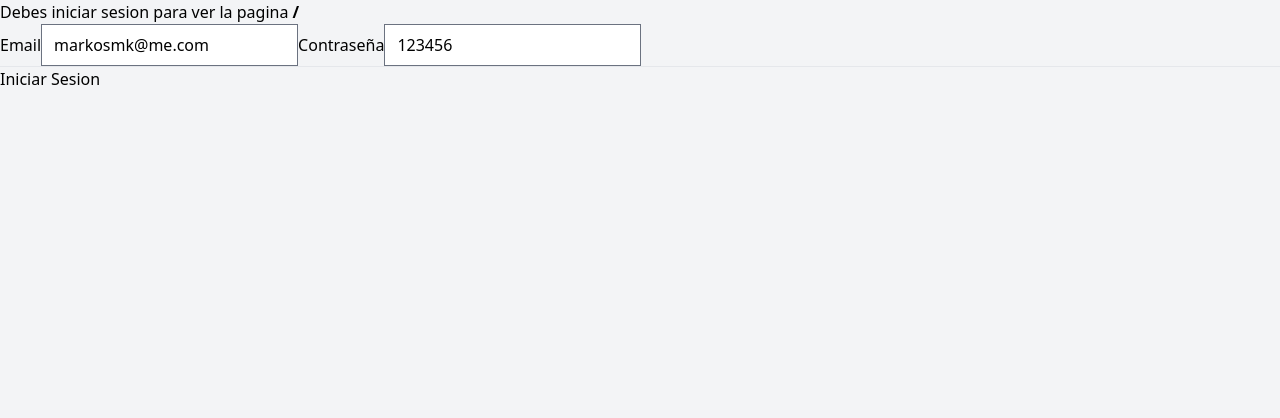
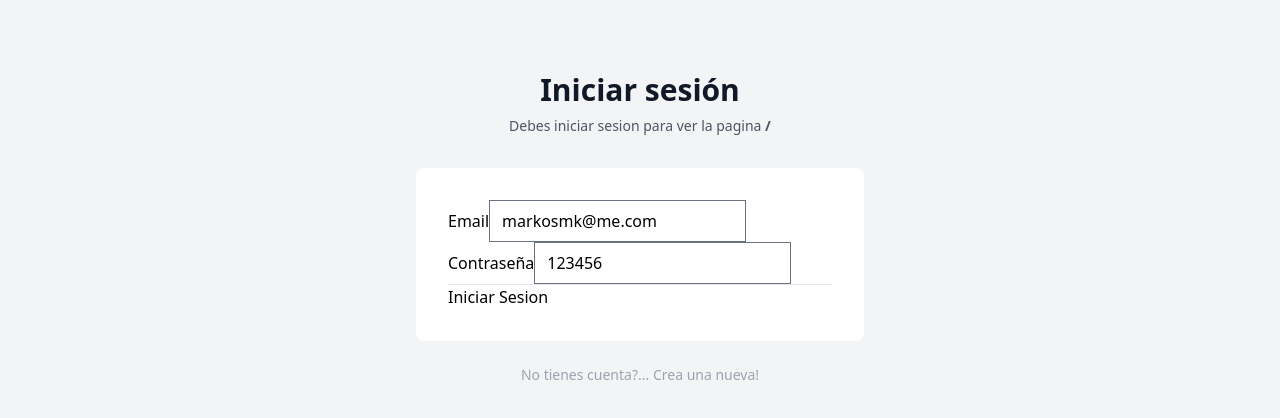
Before and after one commit to markosmk/alk-chall-fullstack, a React (Create React App) app in the folder frontend/: page /login in a window 1280 px wide. Shown: the top 418 px of the page. Built offline with nearby package versions, Linux system fonts and the light colour scheme; no server answers.

Commit message:
update: add styles with tailwindcss

```diff
--- a/frontend/src/pages/Login/Login.js
+++ b/frontend/src/pages/Login/Login.js
@@ -1,4 +1,4 @@
-import { useLocation } from 'react-router-dom';
+import { Link, useLocation } from 'react-router-dom';
 
 import FormLogin from './components/FormLogin';
 
@@ -7,12 +7,30 @@ const Login = () => {
   const from = location.state?.from?.pathname || '/';
 
   return (
-    <div>
-      <p>
-        Debes iniciar sesion para ver la pagina <strong>{from}</strong>
-      </p>
+    <div className="min-h-full flex flex-col justify-center py-12 px-4 sm:px-6 lg:px-8">
+      <div className="sm:mx-auto sm:w-full sm:max-w-md">
+        <h2 className="mt-6 text-center text-3xl font-extrabold text-gray-900">
+          Iniciar sesión
+        </h2>
+        <p className="mt-2 text-center text-sm text-gray-600">
+          Debes iniciar sesion para ver la pagina <strong>{from}</strong>
+        </p>
+      </div>
 
-      <FormLogin />
+      <div className="mt-8 sm:mx-auto sm:w-full sm:max-w-md">
+        <div className="bg-white py-8 px-4 rounded-lg sm:px-8">
+          <FormLogin />
+        </div>
+      </div>
+
+      <div className="text-sm text-center mt-6">
+        <Link
+          to="/register"
+          className="font-medium text-gray-400 hover:text-black transition-colors"
+        >
+          No tienes cuenta?... Crea una nueva!
+        </Link>
+      </div>
     </div>
   );
 };
```
